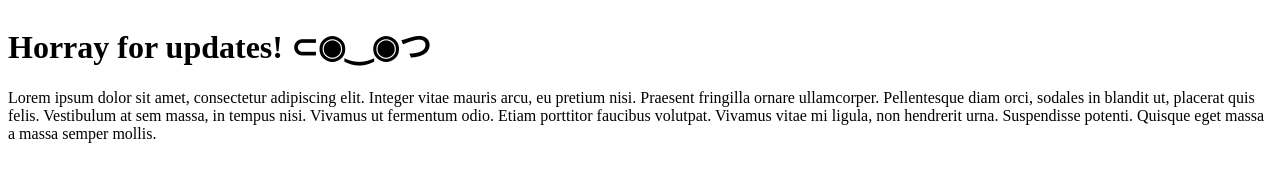
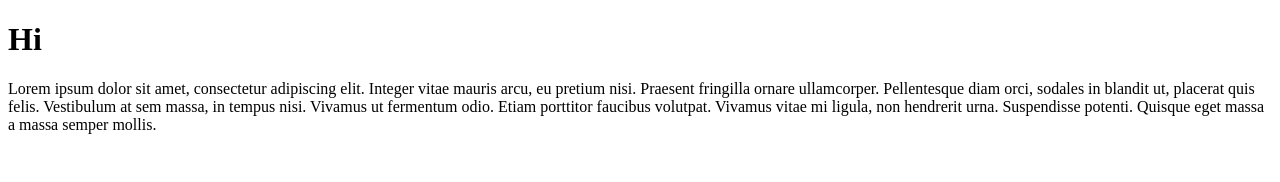
Before and after one commit to DavidTron5000/repo-to-transfer, a website: page index.html in a window 1280 px wide. Drawn offline with Linux system fonts and the light colour scheme.

Commit message:
Update index.html

```diff
--- a/index.html
+++ b/index.html
@@ -1,5 +1,5 @@
 <!doctype html>
-<html class="no-js" lang="">
+<html class="no-js" lang="en">
   <head>
     <meta charset="utf-8">
     <meta http-equiv="X-UA-Compatible" content="IE=edge">
@@ -8,7 +8,7 @@
     <meta name="viewport" content="width=device-width, initial-scale=1">
   </head>
   <body>
-    <h1>Horray for updates! ⊂◉‿◉つ</h1>
+    <h1>Hi</h1>
     <p>
       Lorem ipsum dolor sit amet, consectetur adipiscing elit. Integer vitae mauris arcu, eu pretium nisi. Praesent fringilla ornare ullamcorper. Pellentesque diam orci, sodales in blandit ut, placerat quis felis. Vestibulum at sem massa, in tempus nisi. Vivamus ut fermentum odio. Etiam porttitor faucibus volutpat. Vivamus vitae mi ligula, non hendrerit urna. Suspendisse potenti. Quisque eget massa a massa semper mollis.
     </p>
```
